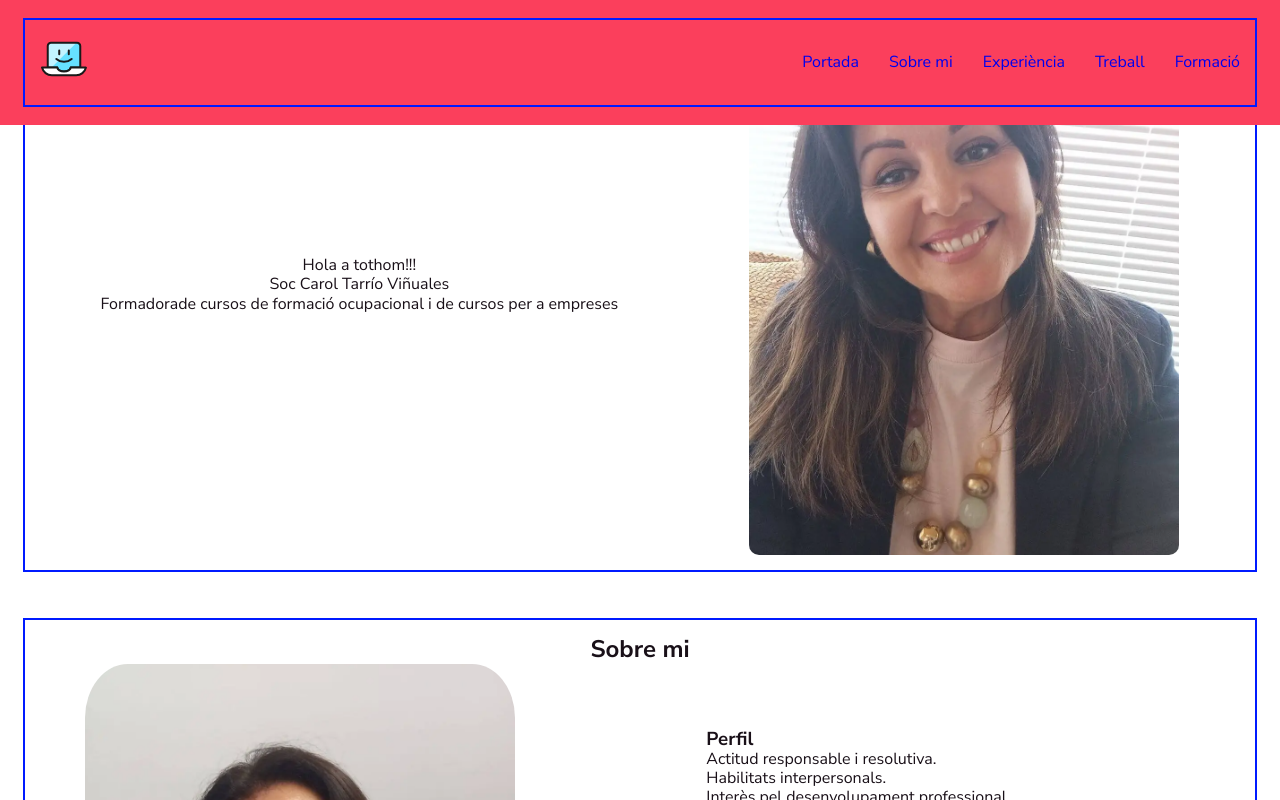
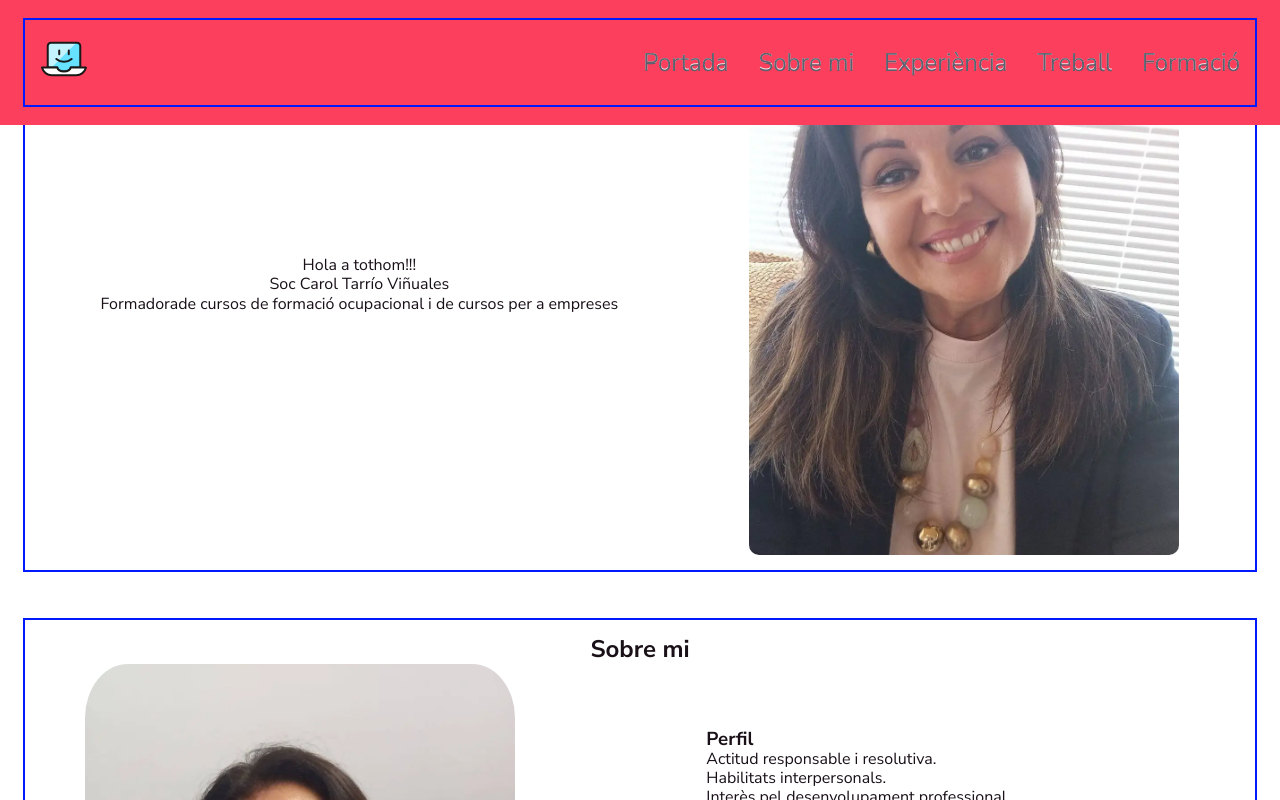
Before and after one commit to ElenaWebDev984/cv_carol, a React (Vite) app: page / in a window 1280 px wide. Shown: the top 800 px of the page. Built offline with nearby package versions, Linux system fonts and the light colour scheme.

Commit message:
added Mask for Links

```diff
--- a/src/components/menu/Menu.tsx
+++ b/src/components/menu/Menu.tsx
@@ -1,4 +1,5 @@
 import styled from "styled-components";
+import {theme} from "../../styles/Theme.ts";
 
 
 
@@ -8,9 +9,16 @@ export const Menu = (props: {menuItems: Array<string>}) => {
             <ul>
                 {props.menuItems.map((item, index) => {
                     return (
-                        <li key={index}>
-                            <a href="#">{item}</a>
-                        </li>
+                        <ListItem key={index}>
+                            <Link href="#">{item}
+                                <Mask>
+                                    <span>{item}</span>
+                                </Mask>
+                                <Mask>
+                                    <span>{item}</span>
+                                </Mask>
+                            </Link>
+                        </ListItem>
                     )
                 })}
             </ul>
@@ -24,3 +32,46 @@ const StyledMenu = styled.nav`
         gap: 30px;
     }
 `
+
+const Mask = styled.tspan`
+    position: absolute;
+    top: 0;
+    left: 0;
+    display: inline-block;
+    height: 50%;
+    overflow-y: hidden;
+    //outline: 1px solid darkviolet;
+    color: ${theme.colors.testimonyTextFont};
+//    secondaryBgc
+
+    & + & {
+        top: 50%;
+
+        span {
+            display: inline-block;
+            transform: translateY(-50%);
+        }
+    }
+`
+
+const ListItem = styled.li`
+    position: relative;
+
+    &:hover {
+        ${Mask} {
+            transform: skewX(12deg)  translateX(5px);
+
+            & + ${Mask} {
+                transform: skewX(12deg)  translateX(-5px);
+            }
+        }
+
+
+    }
+`
+
+const Link = styled.a`
+    font-weight: 400;
+    font-size: 24px;
+    color: ${theme.colors.headerFooterIconsFont};
+`
```
